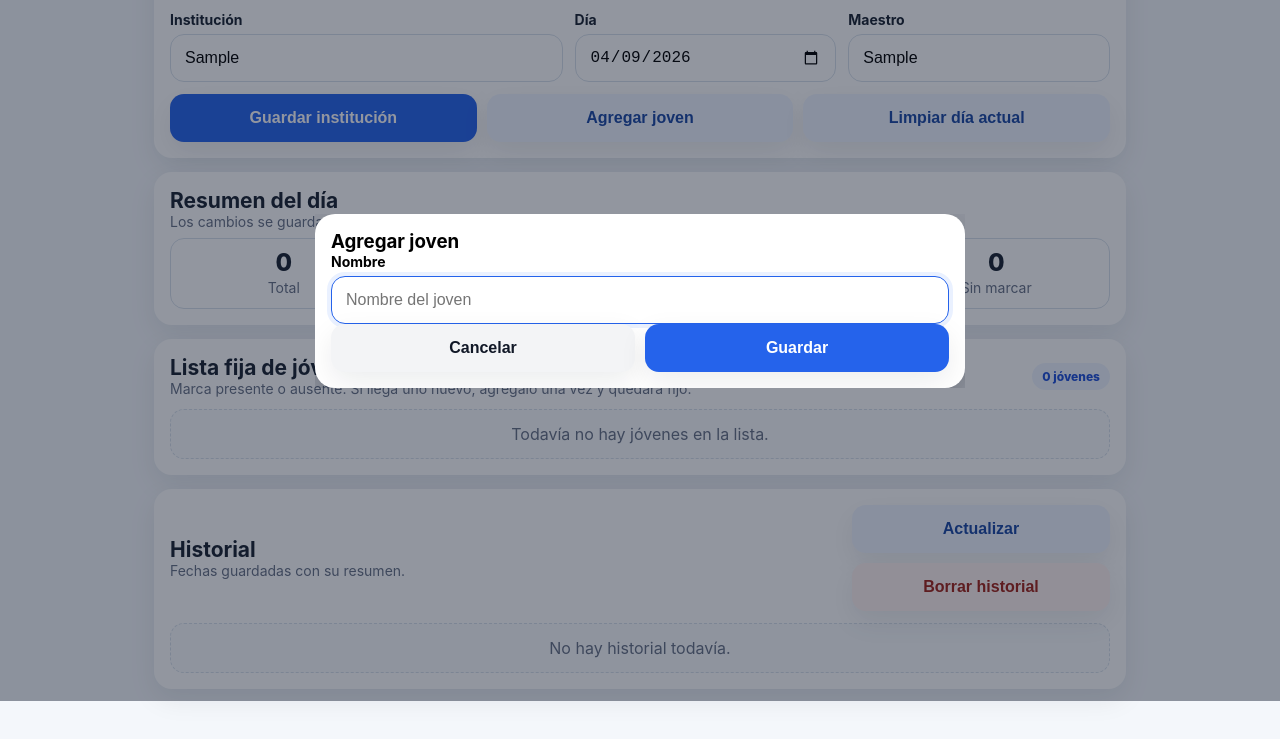
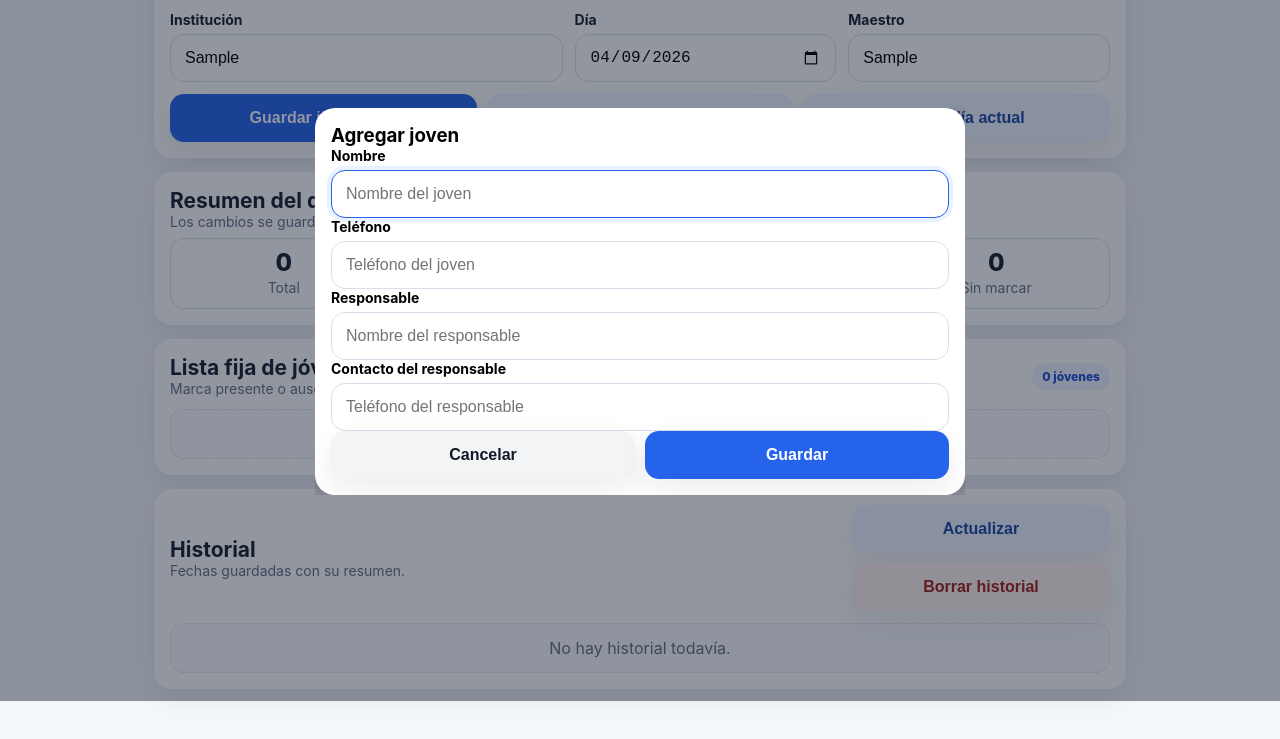
Before and after one commit to ranababr-oss/asistencia-app, a website: page asistencia_web_real/public/index.html in a window 1280 px wide. Both pictures are taken after typing "Sample", "Sample" into the empty fields and a click on the button "Agregar joven". Shown: the part 99-838 px from the top of the page. Drawn offline with Linux system fonts and the light colour scheme; no server answers.

Commit message:
Update index.html

```diff
--- a/asistencia_web_real/public/index.html
+++ b/asistencia_web_real/public/index.html
@@ -86,8 +86,19 @@
   <form method="dialog" class="dialog-card" id="studentForm">
     <h3 id="dialogTitle">Agregar joven</h3>
     <input type="hidden" id="studentId" />
+
     <label for="studentName">Nombre</label>
     <input id="studentName" type="text" placeholder="Nombre del joven" />
+
+    <label for="studentPhone">Teléfono</label>
+    <input id="studentPhone" type="text" placeholder="Teléfono del joven" />
+
+    <label for="studentParentName">Responsable</label>
+    <input id="studentParentName" type="text" placeholder="Nombre del responsable" />
+
+    <label for="studentParentPhone">Contacto del responsable</label>
+    <input id="studentParentPhone" type="text" placeholder="Teléfono del responsable" />
+
     <div class="actions-row">
       <button type="button" id="cancelDialogBtn" class="btn-neutral">Cancelar</button>
       <button type="submit">Guardar</button>
```
Lines whose indentation alone changed are shown as unchanged.
